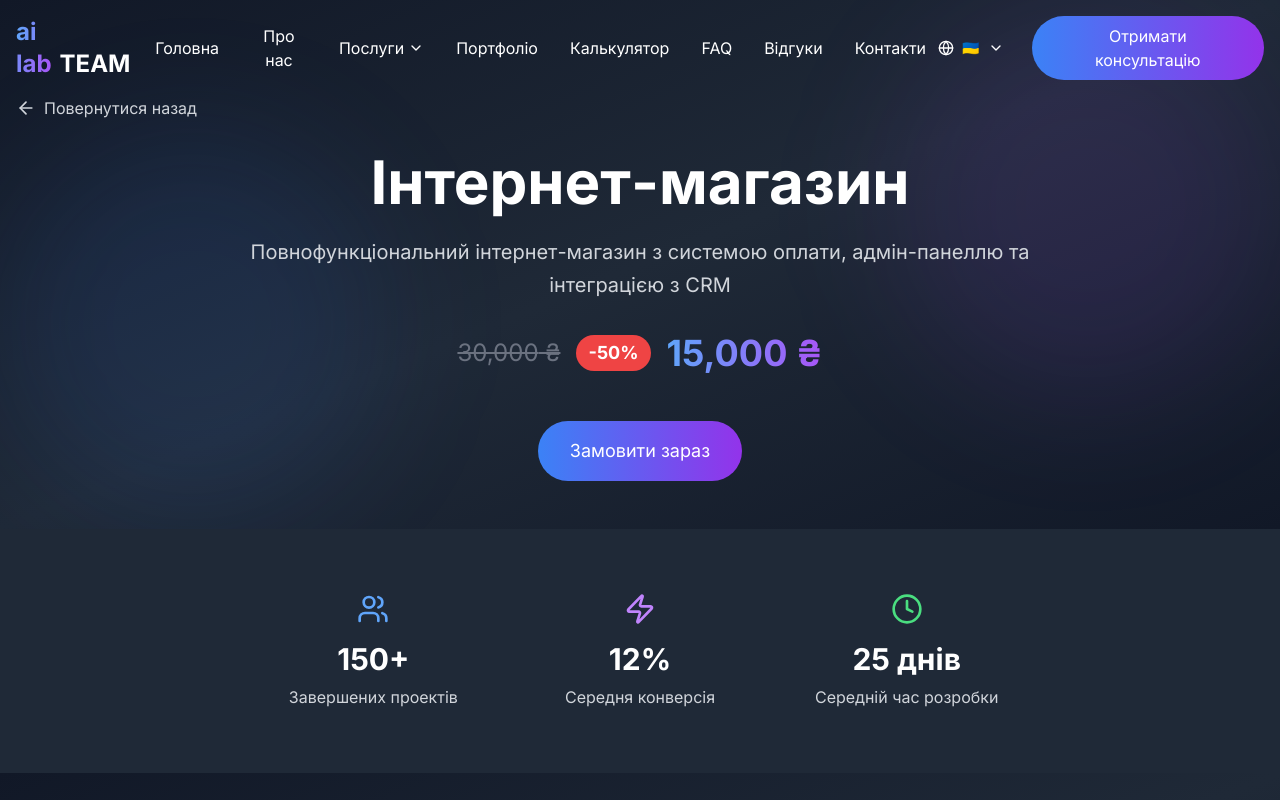
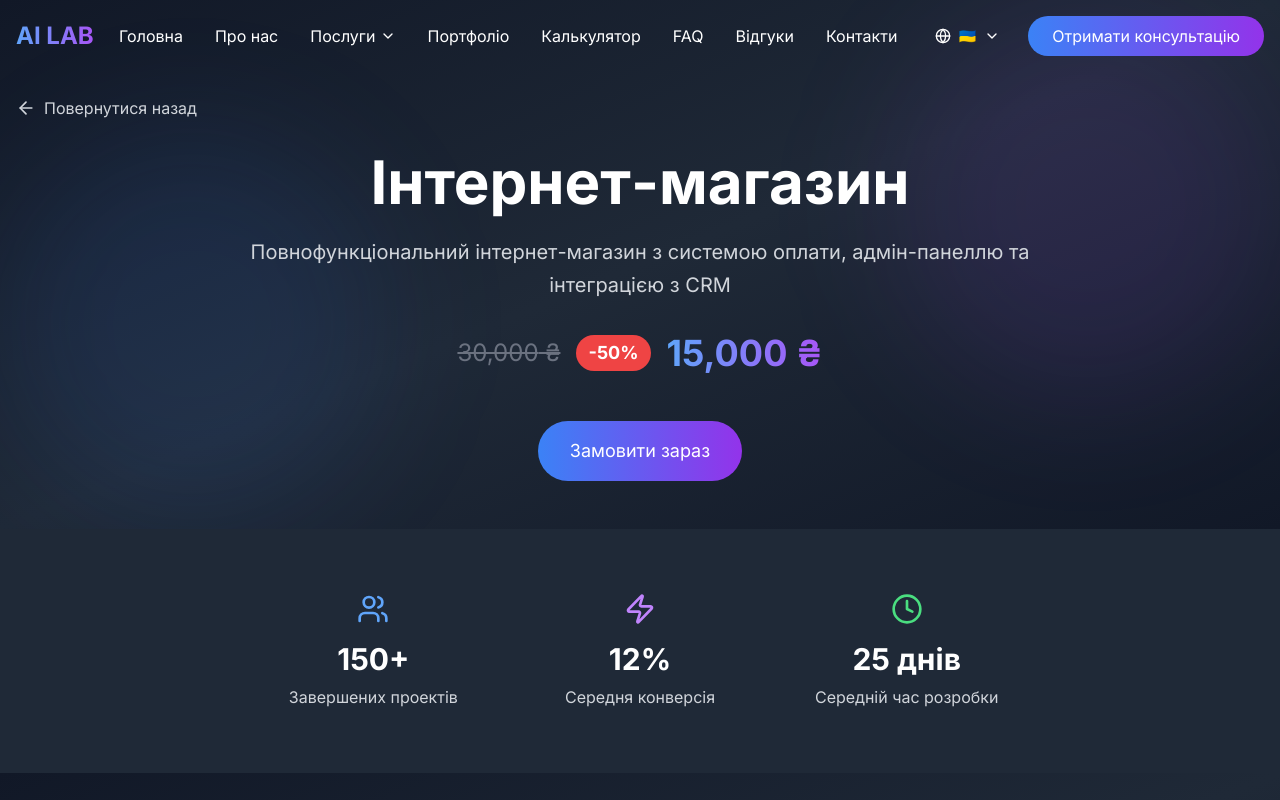
Before and after one commit to tarastm95/work, a React (Vite) app: page /service/1 in a window 1280 px wide. Shown: the top 800 px of the page. Built offline with nearby package versions, Linux system fonts and the light colour scheme.

Commit message:
style: update header branding

```diff
--- a/src/components/Header.tsx
+++ b/src/components/Header.tsx
@@ -78,9 +78,8 @@ const Header: React.FC = () => {
             onClick={() => navigate('/')}
           >
             <span className="bg-gradient-to-r from-blue-400 to-purple-500 bg-clip-text text-transparent">
-              ai lab
+              AI LAB
             </span>
-            <span className="text-white ml-2">TEAM</span>
           </div>
 
           {/* Desktop Navigation */}
```
